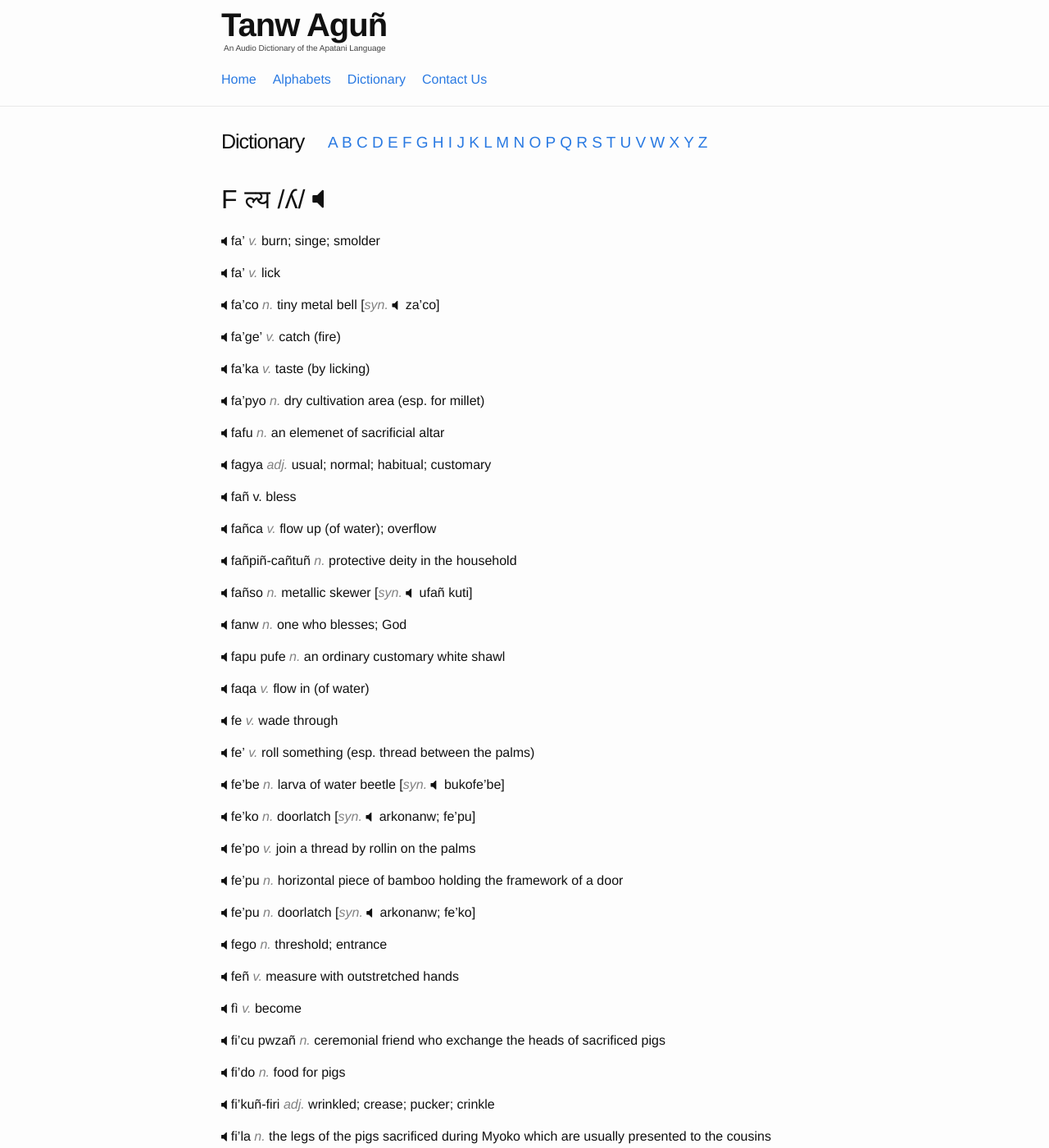
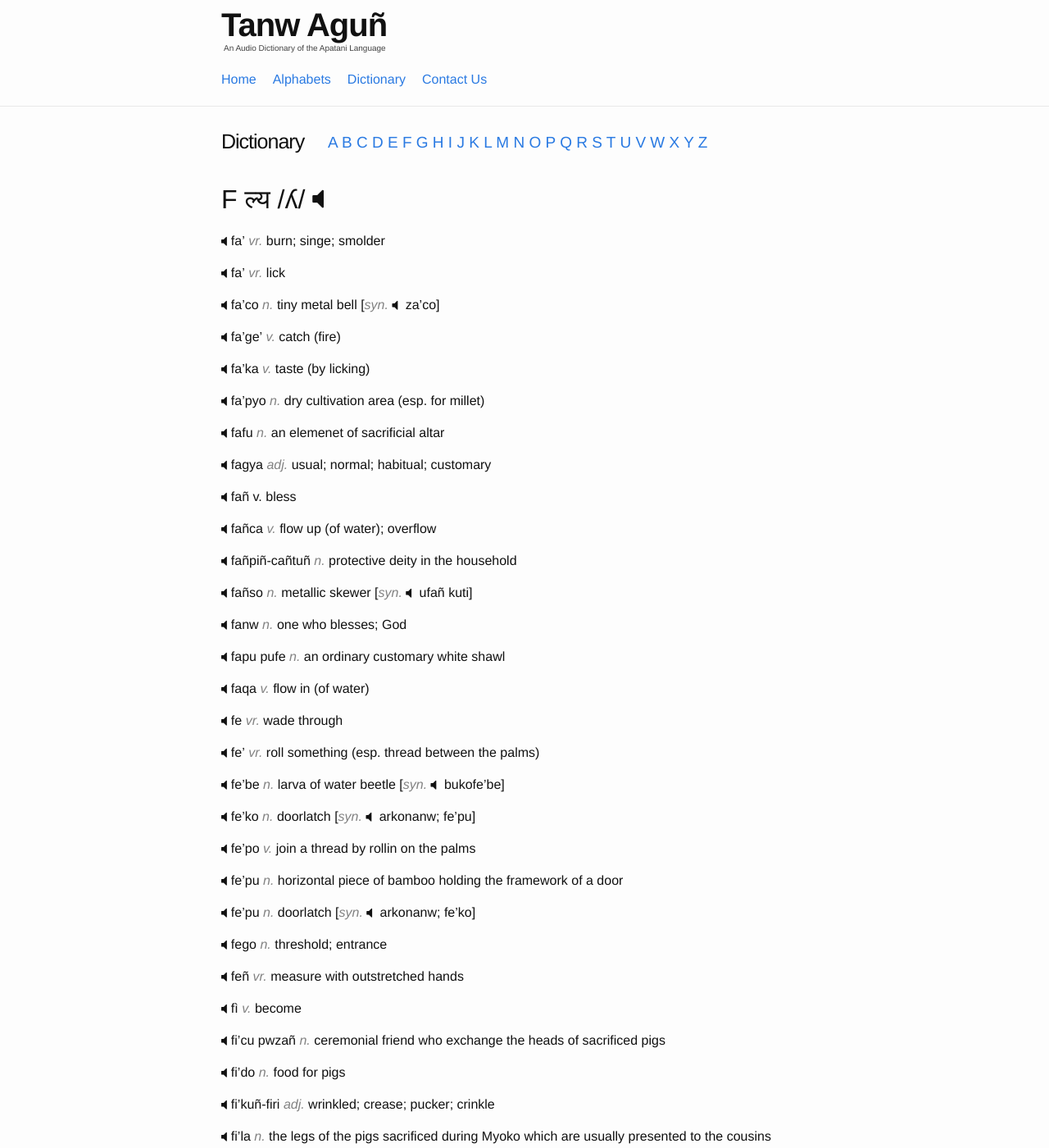
Before and after one commit to hacksparrow/language.apatani.org, a Jekyll site: the page built from dictionary/f.md, in a window 1280 px wide and 1400 px high. Shown: the whole window at 82% size. Built offline with Jekyll 4.4.1, drawn with Linux system fonts in a browser that asks for light colours; nearby versions of some CDN libraries; comment, search, counter and statistics services are not loaded.

Commit message:
Update f.md

```diff
--- a/dictionary/f.md
+++ b/dictionary/f.md
@@ -6,9 +6,9 @@ devanagari: ल्य
 ipa: ʎ
 ---
 
-__fa'__ _v._  burn; singe; smolder
+__fa'__ _vr._  burn; singe; smolder
 
-__fa'__ _v._  lick
+__fa'__ _vr._  lick
 
 __fa'co__ _n._  tiny metal bell [_syn._  za'co]
 
@@ -36,9 +36,9 @@ __fapu pufe__ _n._  an ordinary customary white shawl
 
 __faqa__  _v._  flow in (of water)
 
-__fe__  _v._  wade through
+__fe__  _vr._  wade through
 
-__fe'__ _v._  roll something (esp. thread between the palms)
+__fe'__ _vr._  roll something (esp. thread between the palms)
 
 __fe'be__ _n._  larva of water beetle [_syn._  bukofe'be]
 
@@ -52,7 +52,7 @@ __fe'pu__ _n._  doorlatch [_syn._  arkonanw; fe'ko]
 
 __fego__  _n._  threshold; entrance
 
-__feñ__ _v._  measure with outstretched hands
+__feñ__ _vr._  measure with outstretched hands
 
 __fì__  _v._  become
 
@@ -66,7 +66,7 @@ __fi'la__ _n._  the legs of the pigs sacrificed during Myoko which are usually p
 
 __fihe__  _post._ till; until
 
-__fíi__ _v._  slither (as snakes do)
+__fíi__ _vr._  slither (as snakes do)
 
 __fiifi'__  _adj._  horrifying  [_syn._  aha fiifi']
 
@@ -86,11 +86,11 @@ __fofi'-coci'__ _n._  rogue; an unreliable person [_syn._  suru dozó]
 
 __fohe__  _n._  one type; one variety
 
-__fo__  _v._  jump
+__fo__  _vr._  jump
 
-__foo__ _v._  tease out the outer layer of a bamboo as a rope
+__foo__ _vr._  tease out the outer layer of a bamboo as a rope
 
-__fóo__ _v._  collect, esp. firewood
+__fóo__ _vr._  collect, esp. firewood
 
 __fòobó__ _v._  jump across
 
```
